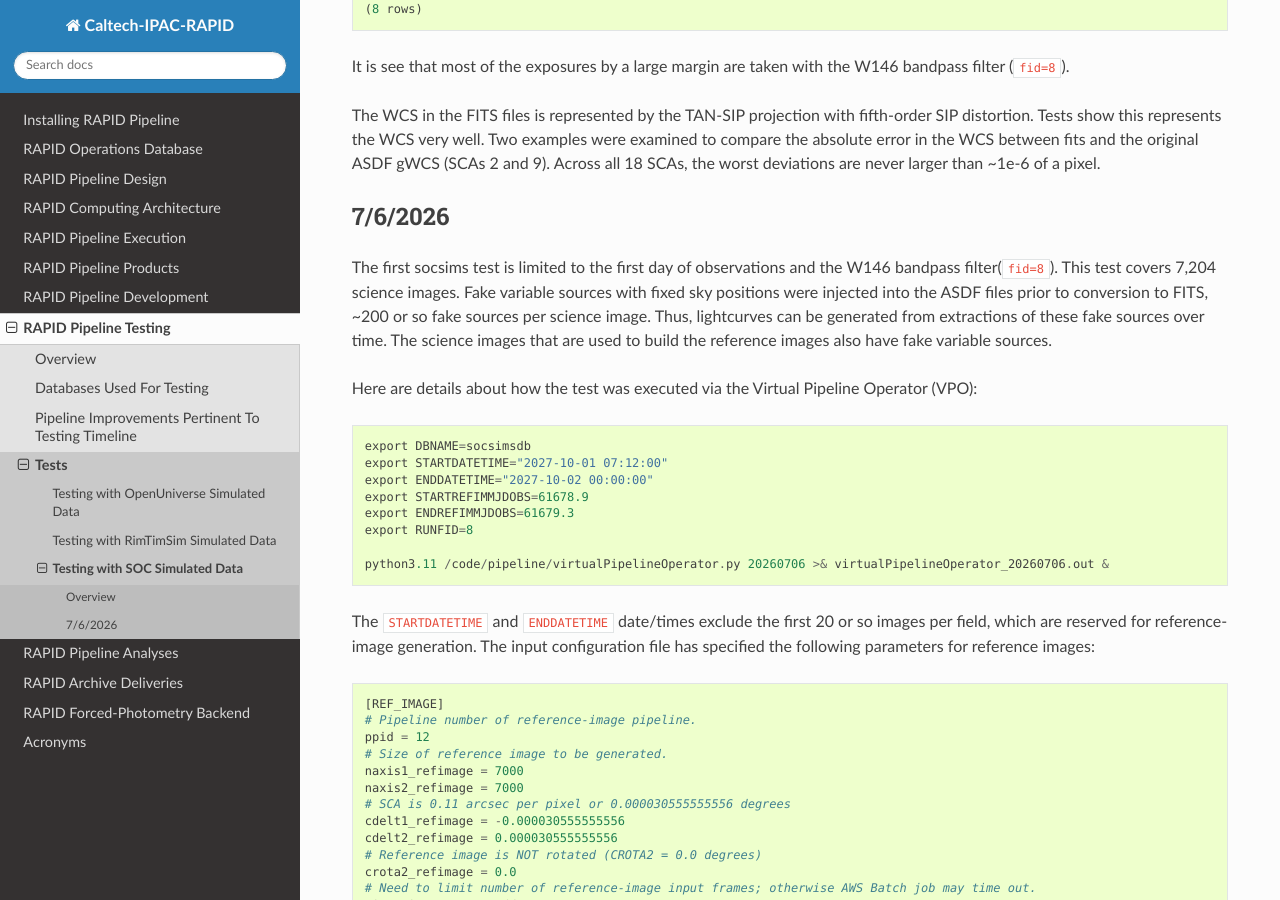
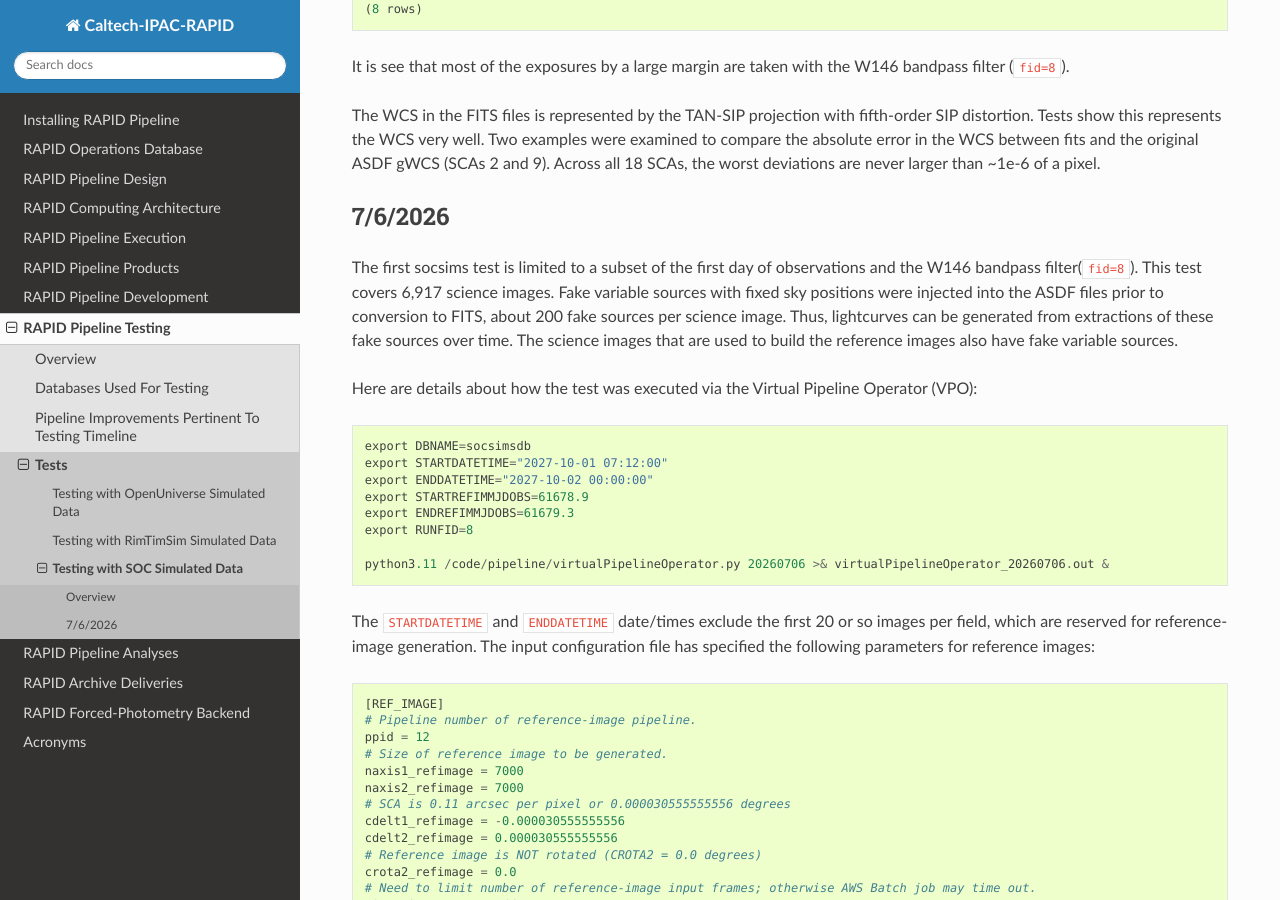
Before and after one commit to Caltech-IPAC/rapid, a Sphinx documentation site: the page built from docs/source/dev/socsim_tests.rst, in a window 1280 px wide and 900 px high, scrolled down 2590 px. Built offline with Sphinx 7.4.7 and the Read the Docs theme 3.1.0, drawn with Linux system fonts in a browser that asks for light colours; some of the changed text lies outside the part shown.

Commit message:
Fixed incorrect information given for the 7/6/2026.

```diff
--- a/docs/source/dev/socsim_tests.rst
+++ b/docs/source/dev/socsim_tests.rst
@@ -140,9 +140,10 @@ Across all 18 SCAs, the worst deviations are never larger than ~1e-6 of a pixel
 7/6/2026
 ************************************
 
-The first socsims test is limited to the first day of observations and the W146 bandpass filter(``fid=8``).
-This test covers 7,204 science images.  Fake variable sources with fixed sky positions were
-injected into the ASDF files prior to conversion to FITS, ~200 or so fake sources per science image.
+The first socsims test is limited to a subset of the first day of observations and the
+W146 bandpass filter(``fid=8``).  This test covers 6,917 science images.
+Fake variable sources with fixed sky positions were
+injected into the ASDF files prior to conversion to FITS, about 200 fake sources per science image.
 Thus, lightcurves can be generated from extractions
 of these fake sources over time.  The science images that are used to build the reference images also
 have fake variable sources.
@@ -366,7 +367,7 @@ Total time to run this instance of the science pipeline                  2996.13
 The above pipeline instance took about 50 minutes to execute.  Pipeline instances
 that made use of already-generated reference images took about 20 minutes each to run.
 
-The entire set of 6917 science images took 3.7 hours to run the science pipelines that
+The entire set of 6,917 science images took 3.7 hours to run the science pipelines that
 generated the aforementioned 109 reference images and basic products (``ppid=15``),
 run the post-processing pipelines (``ppid=17``), and load product metadata into the
 RAPID-operations PostgresSQL database.  This does not include loading SFFT-difference-image
```
